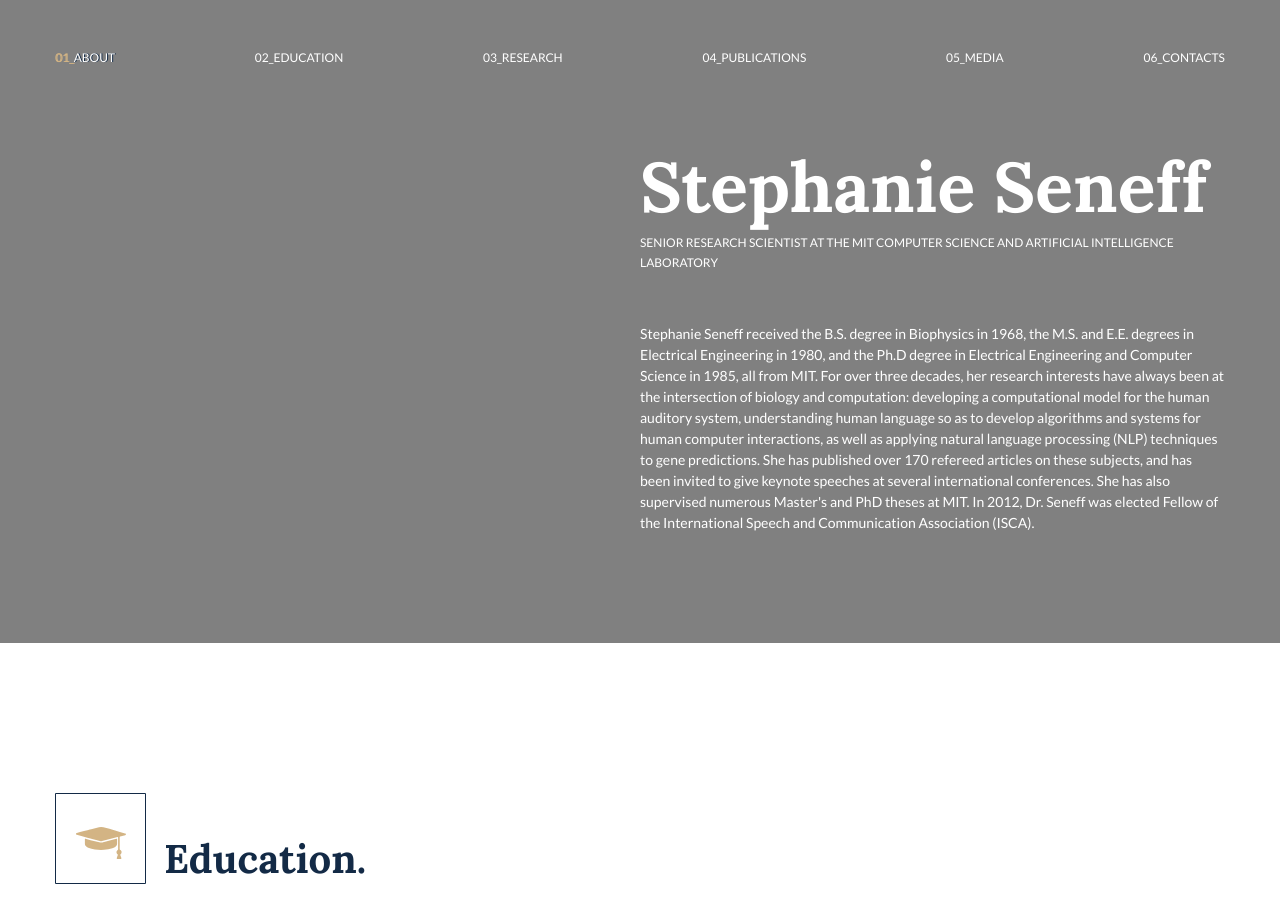
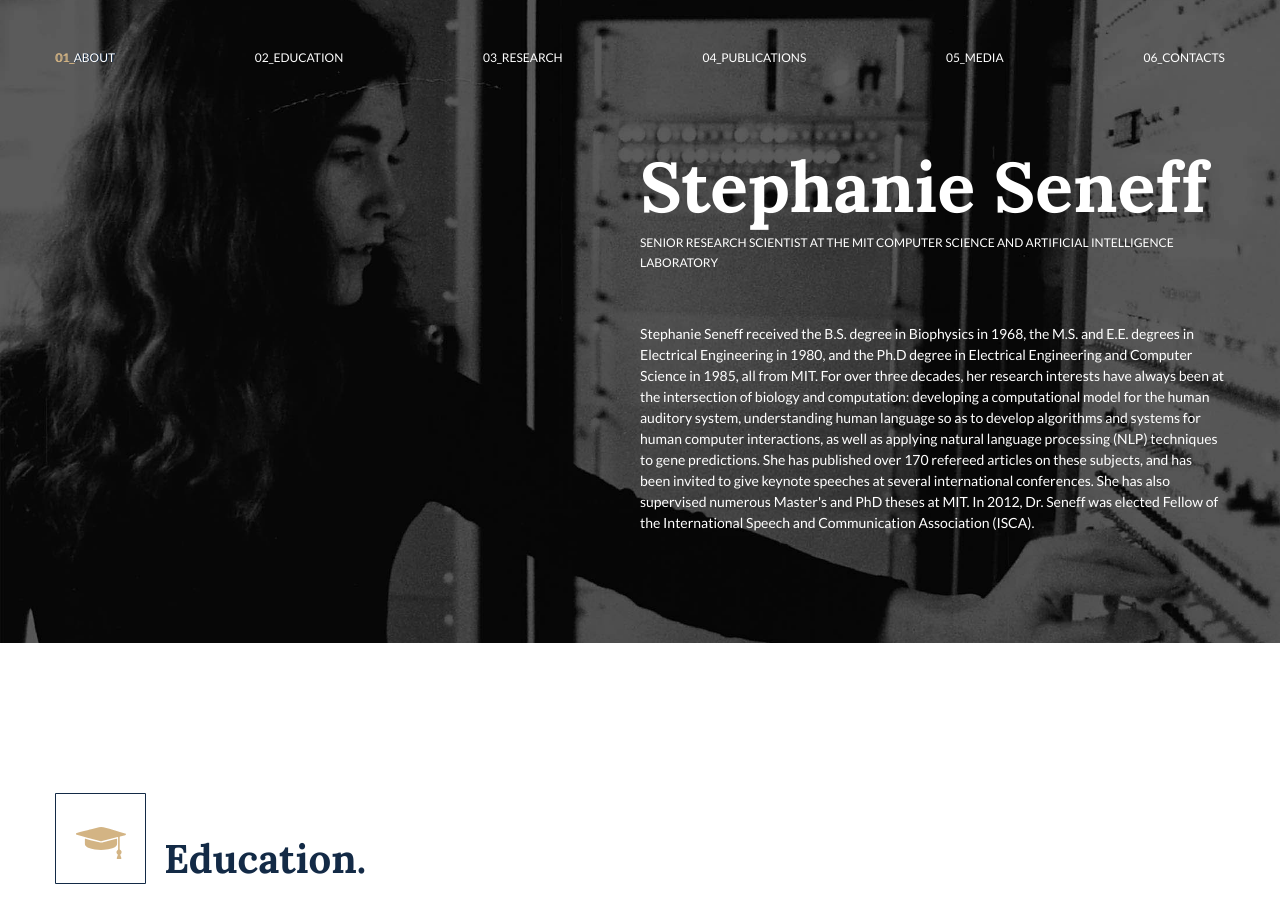
Before and after one commit to seneffwebdev/seneff, a Jekyll site: the page built from index.markdown, in a window 1280 px wide and 900 px high. Built offline with Jekyll 4.4.1, drawn with Linux system fonts in a browser that asks for light colours; some web fonts are replaced.

Commit message:
Add bg image

```diff
--- a/_layouts/home.html
+++ b/_layouts/home.html
@@ -22,7 +22,7 @@
 
       <header
         class="c-main-header c-main-header--fullwidth"
-        style="background-image: url(pic/te1.jpg);"
+        style="background-image: url(/img/uploads/header-bg.jpg);"
       >
         <div class="o-container">
           {% include navigation.html %} {% include navigation--about.html %}
```
Also changed, not shown: img/uploads/header-bg.jpg (added), img/uploads/header.jpg (added).
